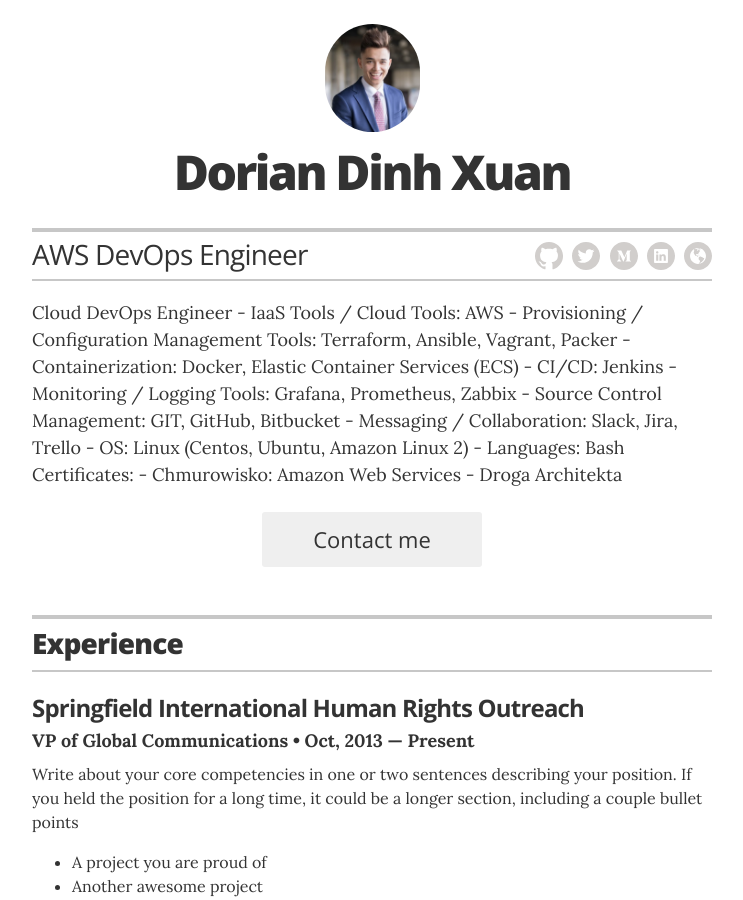
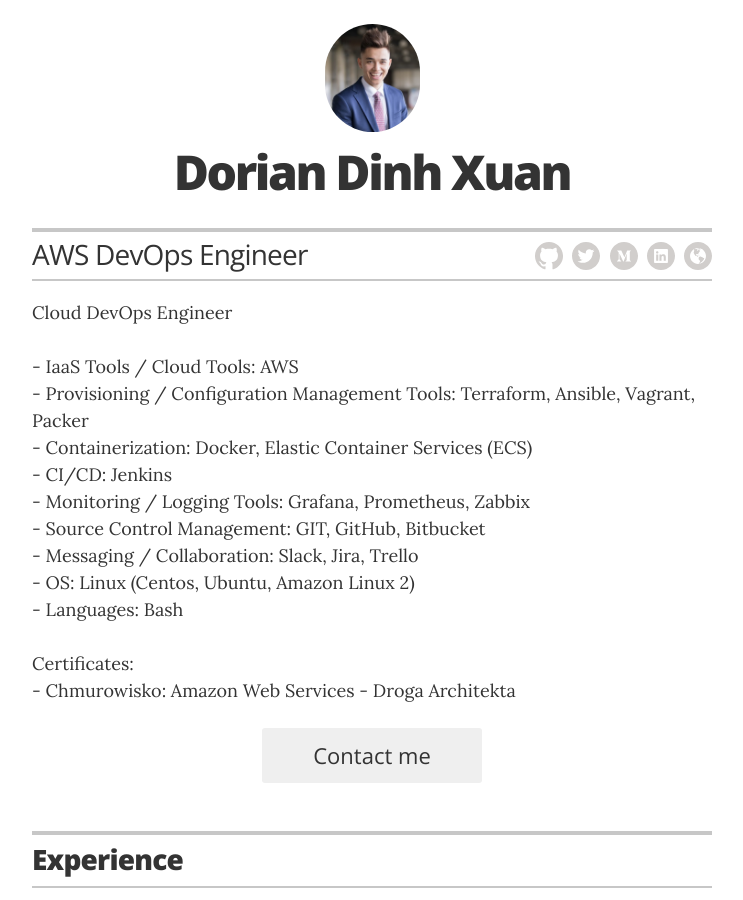
Before and after one commit to jglovier/resume-template, a Jekyll site: the page built from index.html, in a window 1280 px wide and 900 px high. Shown: the whole window, without its empty margins (268-1011 px from the left). Built offline with Jekyll 4.4.1, drawn with Linux system fonts in a browser that asks for light colours.

```diff
--- a/_config.yml
+++ b/_config.yml
@@ -23,21 +23,32 @@
 resume_header_contact_info:     "Poland/Warsaw • 730-614-237 • dorian.dinhxuan@gmail.com"
 display_header_contact_info:    "false"
 
-resume_header_intro: "<p>Cloud DevOps Engineer
-
+resume_header_intro: "<p>
+Cloud DevOps Engineer
+<br>
+<br>
 - IaaS Tools / Cloud Tools: AWS
+<br>
 - Provisioning / Configuration Management Tools: Terraform, Ansible, Vagrant, Packer
+<br>
 - Containerization: Docker, Elastic Container Services (ECS)
+<br>
 - CI/CD: Jenkins
+<br>
 - Monitoring / Logging Tools: Grafana, Prometheus, Zabbix
+<br>
 - Source Control Management: GIT, GitHub, Bitbucket
+<br>
 - Messaging / Collaboration: Slack, Jira, Trello
+<br>
 - OS: Linux (Centos, Ubuntu, Amazon Linux 2)
+<br>
 - Languages: Bash
-
+<br>
+<br>
 
 Certificates:
-
+<br>
 - Chmurowisko: Amazon Web Services - Droga Architekta</p>"
 
 # use "yes" to display the email contact button,
```
